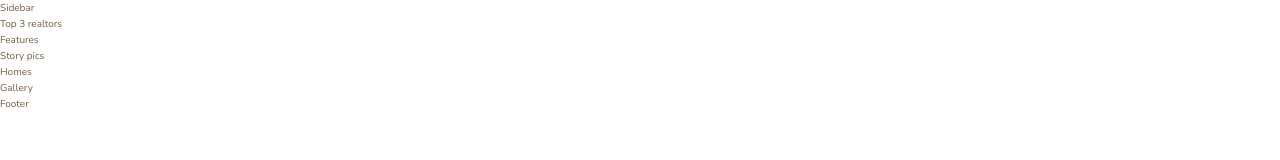
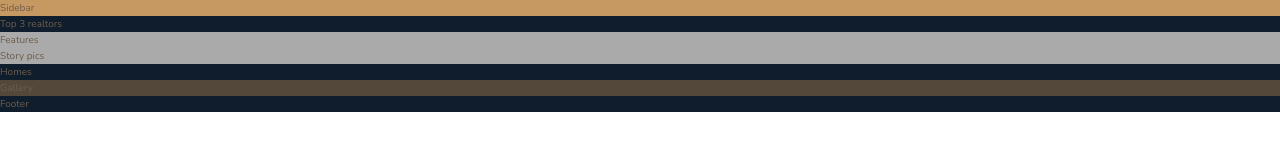
Before and after one commit to rajyotiroshan/udemy-AdvCss-NexterP3, a website: page index.html in a window 1280 px wide. Drawn offline with nearby package versions, Linux system fonts and the light colour scheme.

Commit message:
bgc for all component

```diff
--- a/index.html
+++ b/index.html
@@ -34,7 +34,7 @@
 
         <!--Story content-->
 
-        <div class="story_content">
+        <div class="story__content">
             Story pics
         </div>
 
--- a/sass/_features.scss
+++ b/sass/_features.scss
@@ -0,0 +1,3 @@
+.features {
+    background-color: $color-grey-light-2;
+}
--- a/sass/_footer.scss
+++ b/sass/_footer.scss
@@ -0,0 +1,3 @@
+.footer {
+    background-color: $color-secondary;
+}
--- a/sass/_gallery.scss
+++ b/sass/_gallery.scss
@@ -0,0 +1,3 @@
+.gallery {
+    background-color: $color-grey-dark-1;
+}
--- a/sass/_header.scss
+++ b/sass/_header.scss
@@ -0,0 +1,3 @@
+.header {
+    background-color: $color-grey-dark-1;
+}
--- a/sass/_homes.scss
+++ b/sass/_homes.scss
@@ -0,0 +1,3 @@
+.homes {
+    background-color: $color-secondary;
+}
--- a/sass/_realtors.scss
+++ b/sass/_realtors.scss
@@ -0,0 +1,3 @@
+.realtors {
+    background-color: $color-secondary;
+}
--- a/sass/_sidebar.scss
+++ b/sass/_sidebar.scss
@@ -0,0 +1,3 @@
+.sidebar {
+    background-color :$color-primary;
+}
--- a/sass/_story.scss
+++ b/sass/_story.scss
@@ -0,0 +1,10 @@
+.story {
+
+    &__pictures{
+        background-color: $color-primary;
+    }
+
+    &__content {
+        background-color: $color-grey-light-2;
+    }
+}
```
Also changed, not shown: css/style.css.
